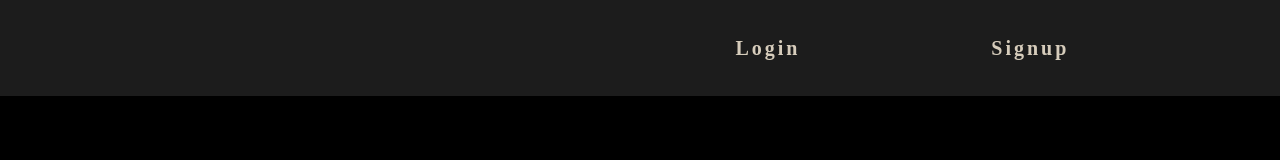
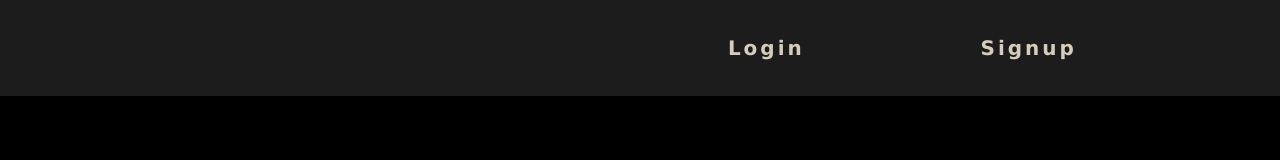
Before and after one commit to BDunham484/antecedent-journey, a React (Create React App) app in the folder client/: page / in a window 1280 px wide. Shown: the top 160 px of the page. Built offline with nearby package versions, Linux system fonts and the light colour scheme; some icons are missing.

Commit message:
font switch

```diff
--- a/client/src/index.css
+++ b/client/src/index.css
@@ -188,7 +188,8 @@ header nav ul {
 }
 
 header nav ul li a {
-  font-family: 'Bungee Hairline', cursive;
+  font-family:'Lucida Sans', 'Lucida Sans Regular', 'Lucida Grande', 'Lucida Sans Unicode', Geneva, Verdana, sans-serif;
+  /* font-family: 'Bungee Hairline', cursive; */
   letter-spacing: 3px;
   font-size: 20px;
   font-weight: bold;
```
